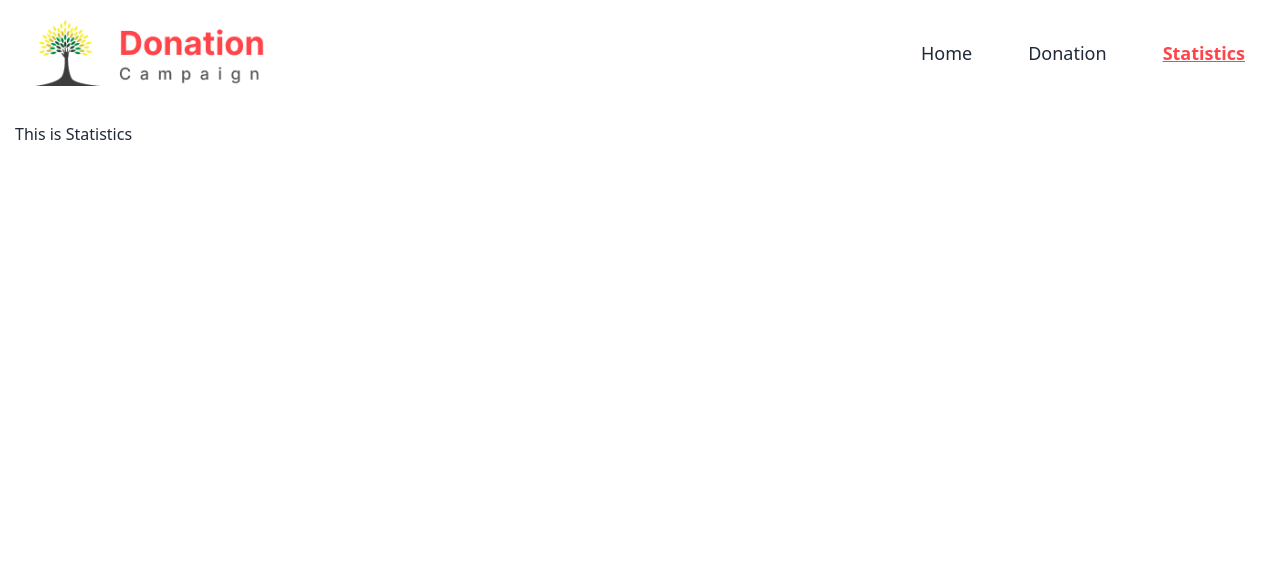
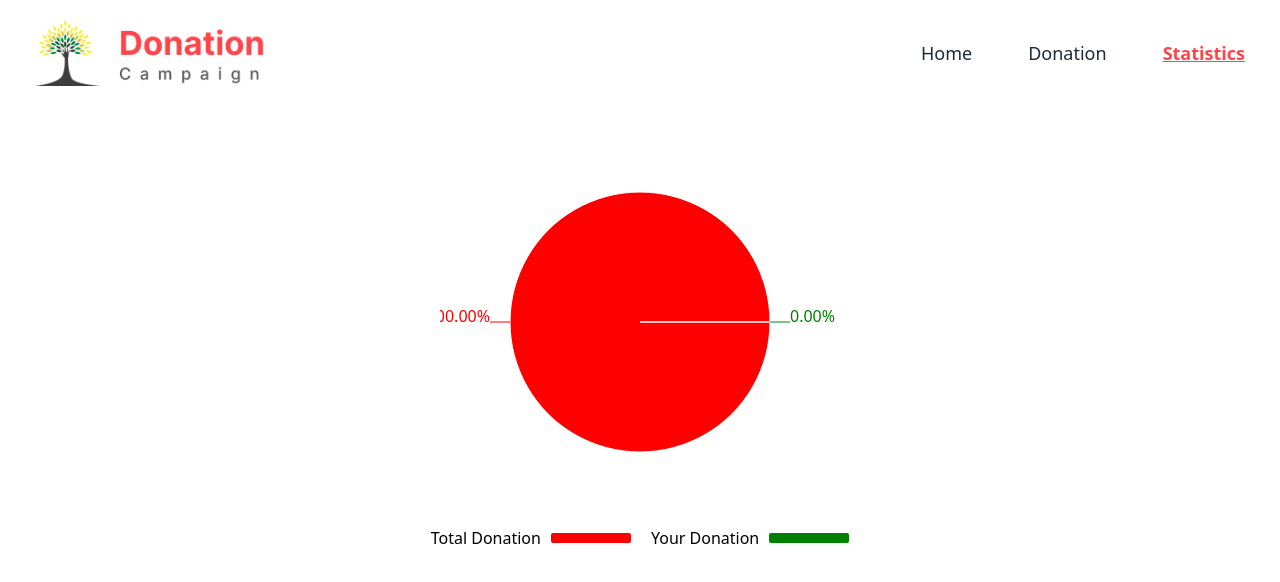
Before and after one commit to mahfuzar175/donation-campaign, a React (Vite) app: page /statistics in a window 1280 px wide. Shown: the top 582 px of the page. Built offline with nearby package versions, Linux system fonts and the light colour scheme.

Commit message:
added pie chart in Statistics page

```diff
--- a/package.json
+++ b/package.json
@@ -15,6 +15,7 @@
     "react": "^18.2.0",
     "react-dom": "^18.2.0",
     "react-router-dom": "^6.16.0",
+    "recharts": "^2.8.0",
     "sort-by": "^1.2.0",
     "sweetalert2": "^11.7.29"
   },
--- a/src/Router/Route.jsx
+++ b/src/Router/Route.jsx
@@ -23,7 +23,8 @@ const router = createBrowserRouter([
         },
         {
             path: "/statistics",
-            element: <Statistics></Statistics>
+            element: <Statistics></Statistics>,
+            loader: () => fetch('/categories.json')
         },
         {
           path: "/categories/:id",
--- a/src/components/Categories/Item/ItemCard/ItemCard.jsx
+++ b/src/components/Categories/Item/ItemCard/ItemCard.jsx
@@ -55,7 +55,7 @@ const ItemCard = ({ item }) => {
           </div>
         </div>
         <div className="mt-6 mb-6">
-          <h2 className="text-4xl text-black font-bold">{title}</h2>
+          <h2 className="text-2xl md:text-4xl text-black font-bold">{title}</h2>
         </div>
         <div>
           <h2 className="text-[#0B0B0BB2]">{description}</h2>
--- a/src/pages/Donation/DonateCards/DonateCards.jsx
+++ b/src/pages/Donation/DonateCards/DonateCards.jsx
@@ -10,7 +10,7 @@ const DonateCards = ({ item }) => {
         className="md:w-full md:flex gap-8 my-4 rounded-md"
       >
         <div>
-          <img className="w-full" src={picture} alt="" />
+          <img className="w-full md:w-[312px] md:h-[194px]" src={picture} alt="" />
         </div>
         <div className="mt-4">
           <div className="ml-4 md:ml-0">
--- a/src/pages/Statistics/Statistics.jsx
+++ b/src/pages/Statistics/Statistics.jsx
@@ -1,10 +1,67 @@
+import { useEffect, useState } from "react";
+import { useLoaderData } from "react-router-dom";
+import { Cell, Pie, PieChart, ResponsiveContainer } from "recharts";
 
 const Statistics = () => {
-    return (
-        <div>
-            <h2>This is Statistics</h2>
+  const donationData = useLoaderData();
+  const [donation, setDonation] = useState(0);
+  const [donationItemLength, setDonationItemLength] = useState(0);
+
+  useEffect(() => {
+    const donationItems = JSON.parse(localStorage.getItem("donate")) || [];
+    const donationItemLength = donationItems.length;
+    setDonationItemLength(donationItemLength);
+
+    const donationDataLength = donationData.length;
+
+    const donationPercentage = donationDataLength - donationItemLength;
+
+    setDonation(donationPercentage);
+  }, [donationData]);
+
+  const data = [
+    { name: "Total Donation", value: donation },
+    { name: "Your Donation", value: donationItemLength },
+  ];
+
+  const COLORS = ["red", "green"];
+
+  return (
+    <div>
+        <div
+          className="w-full mx-auto"
+          style={{
+            display: "flex",
+            flexDirection: "column",
+            alignItems: "center",
+          }}
+        >
+          <ResponsiveContainer width={400} height={400}>
+            <PieChart>
+              <Pie
+                data={data}
+                cx="50%"
+                cy="50%"
+                outerRadius={130}
+                fill="#8884d8"
+                dataKey="value"
+                label={({percent}) => `${(percent * 100).toFixed(2)}%`}
+              >
+                {data.map((entry, index) => (
+                    <Cell key={`cell-${index}`} fill={COLORS[index % COLORS.length]}></Cell>
+                ))}
+              </Pie>
+            </PieChart>
+          </ResponsiveContainer>
+          <div style={{marginTop: '4px', display: 'flex', alignItems: 'center'}}>
+            <div style={{color: 'black', marginRight: '10px',}}>Total Donation</div>
+            <div style={{width: '80px', height: '10px', backgroundColor: COLORS[0], marginRight: '20px', borderRadius: '2px'}}></div>
+            <div style={{color: 'black', marginRight: '10px',}}>Your Donation</div>
+            <div style={{width: '80px', height: '10px', backgroundColor: COLORS[1], borderRadius: '2px'}}></div>
+          </div>
         </div>
-    );
+    </div>
+  );
 };
 
 export default Statistics;
```
Also changed, not shown: 1 other file (tests, documents, lock files or other folders).
